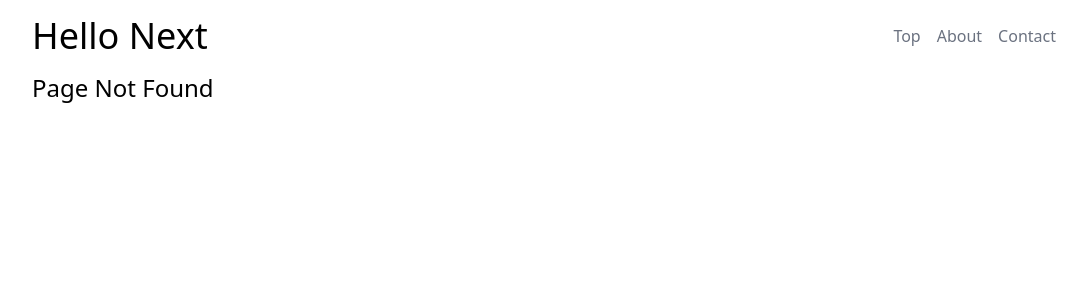
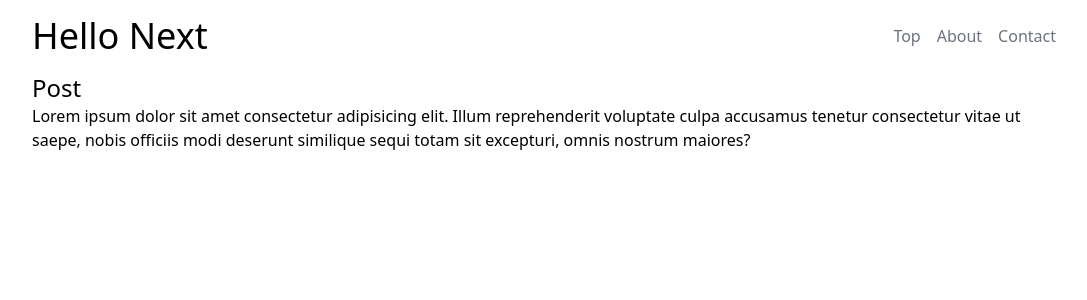
Before and after one commit to FNYukii/HelloNext, a Next.js app: page /posts/alphajdflaijfalfa in a window 1280 px wide. Before the commit this address had no page. Shown: the top 300 px of the page, without its empty margins (96-1183 px from the left). Built offline with nearby package versions, Linux system fonts and the light colour scheme.

Commit message:
feat: ダイナミックルーティングで投稿ページを作成

```diff
--- /dev/null
+++ b/src/pages/posts/[fileSlug].tsx
@@ -0,0 +1,20 @@
+import Head from "next/head"
+
+function PostPage() {
+	return (
+		<>
+
+			<Head>
+				<title>Hello Next</title>
+			</Head>
+
+			<main className="mx-auto w-full lg:width-lg px-4 lg:px-0">
+
+				<h1 className="text-2xl">Post</h1>
+				<p>Lorem ipsum dolor sit amet consectetur adipisicing elit. Illum reprehenderit voluptate culpa accusamus tenetur consectetur vitae ut saepe, nobis officiis modi deserunt similique sequi totam sit excepturi, omnis nostrum maiores?</p>
+			</main>
+		</>
+	)
+}
+
+export default PostPage
```
